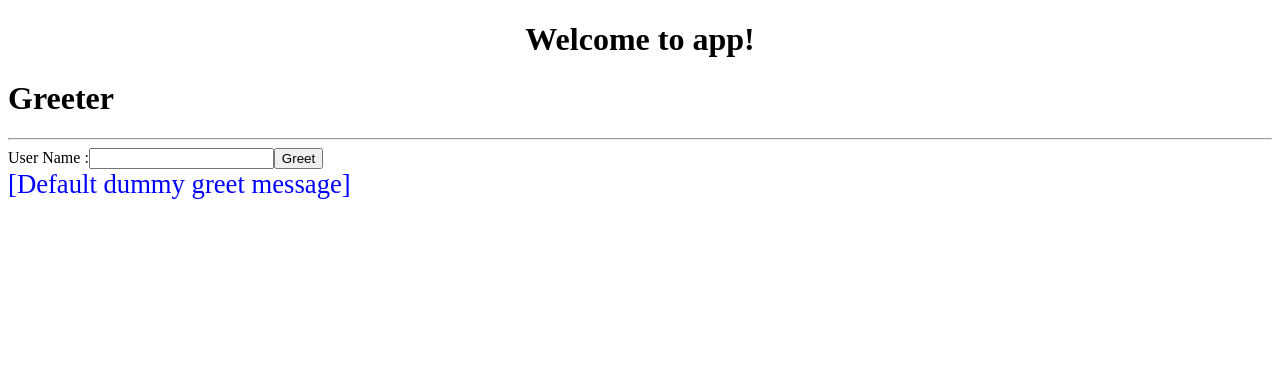
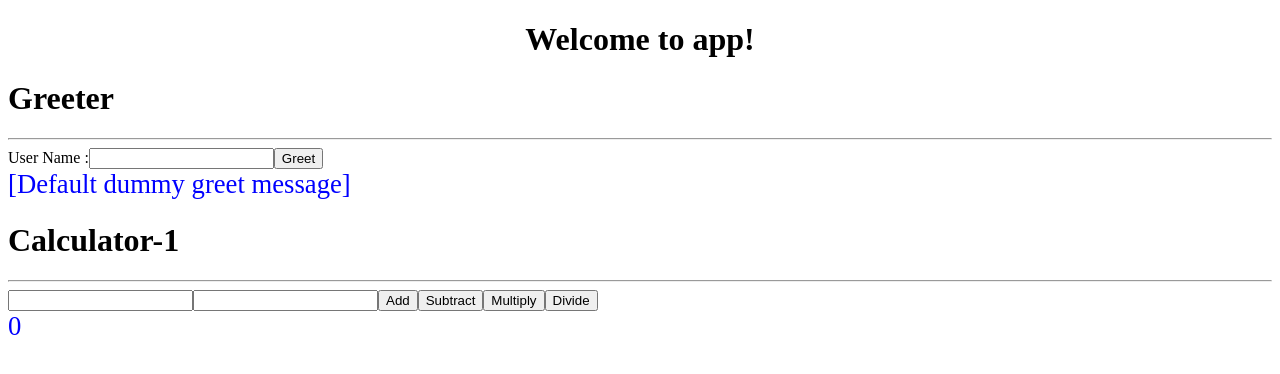
Before and after one commit to tkmagesh/Cisco-Angular-Aug-2018, an Angular app in the folder first-app/: page / in a window 1280 px wide. Shown: the top 374 px of the page. Built offline with nearby package versions, Linux system fonts and the light colour scheme.

Commit message:
Calculator one solution

```diff
--- a/first-app/src/app/app.component.html
+++ b/first-app/src/app/app.component.html
@@ -5,3 +5,4 @@
   </h1>
 </div>
 <app-greeter></app-greeter>
+<app-calculator-1></app-calculator-1>
--- a/first-app/src/app/app.module.ts
+++ b/first-app/src/app/app.module.ts
@@ -3,11 +3,13 @@ import { NgModule } from '@angular/core';
 
 import { AppComponent } from './app.component';
 import { GreeterComponent } from './greeter/greeter.component';
+import { CalculatorOneComponent } from './calculator/calculatorOne.component';
 
 @NgModule({
   declarations: [
     AppComponent
     , GreeterComponent
+    , CalculatorOneComponent
   ],
   imports: [
     BrowserModule
--- /dev/null
+++ b/first-app/src/app/calculator/CalculatorModel.ts
@@ -0,0 +1,21 @@
+export class CalculatorModel{
+	result : number = 0;
+	n1 : number = 0;
+	n2 : number = 0;
+
+	add(){
+		this.result = this.n1 + this.n2;
+	}
+
+	subtract(){
+		this.result = this.n1 - this.n2;
+	}
+
+	multiply(){
+		this.result = this.n1 * this.n2;
+	}
+
+	divide(){
+		this.result = this.n1 / this.n2;
+	}
+}
--- /dev/null
+++ b/first-app/src/app/calculator/calculatorOne.component.css
@@ -0,0 +1,4 @@
+.result{
+	color : blue;
+	font-size: 20pt;
+}
--- /dev/null
+++ b/first-app/src/app/calculator/calculatorOne.component.html
@@ -0,0 +1,9 @@
+<h1>Calculator-1</h1>
+ <hr>
+ <input type="number" (change)="model.n1 = $event.target.valueAsNumber">
+ <input type="number" (change)="model.n2 = $event.target.valueAsNumber">
+ <input type="button" value="Add" (click)="model.add()">
+ <input type="button" value="Subtract" (click)="model.subtract()">
+ <input type="button" value="Multiply" (click)="model.multiply()">
+ <input type="button" value="Divide" (click)="model.divide()">
+ <div class="result">{{model.result}}</div>
--- /dev/null
+++ b/first-app/src/app/calculator/calculatorOne.component.ts
@@ -0,0 +1,13 @@
+import { Component } from '@angular/core';
+import { CalculatorModel } from './CalculatorModel';
+
+
+@Component({
+	selector : 'app-calculator-1',
+	templateUrl : './calculatorOne.component.html',
+	styleUrls : ['./calculatorOne.component.css']
+})
+export class CalculatorOneComponent{
+
+	model : CalculatorModel = new CalculatorModel();
+}
```
